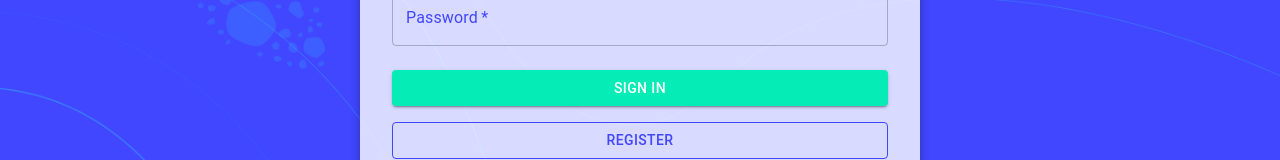
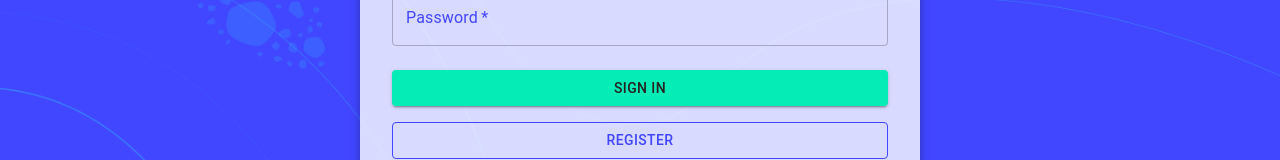
Before and after one commit to nataliasetubal/DuettChallenge, a React (Create React App) app in the folder front-end/: page /login in a window 1280 px wide. Shown: the part 420-580 px from the top of the page. Built offline with nearby package versions, Linux system fonts and the light colour scheme.

Commit message:
ajuste de cor na pagina de login

```diff
--- a/front-end/src/components/ChangePasswordModal.jsx
+++ b/front-end/src/components/ChangePasswordModal.jsx
@@ -77,7 +77,6 @@ const ChangePasswordModal = ({ open, handleClose }) => {
   const handleSave = async () => {
     setLoading(true);
     checkPassword();
-
     if (
       error.oldPassword === false &&
       error.newPassword === false &&
@@ -97,6 +96,8 @@ const ChangePasswordModal = ({ open, handleClose }) => {
       } finally {
         setLoading(false);
       }
+    } else {
+      setLoading(false);
     }
   };
 
--- a/front-end/src/pages/LoginPage.jsx
+++ b/front-end/src/pages/LoginPage.jsx
@@ -140,7 +140,7 @@ const LoginPage = () => {
                 type="submit"
                 fullWidth
                 variant="contained"
-                sx={{ bgcolor: "#06ecb7", color: "#ffffff" }}
+                sx={{ bgcolor: "#06ecb7", color: "#242322" }}
               >
                 Sign In
               </Button>
```
